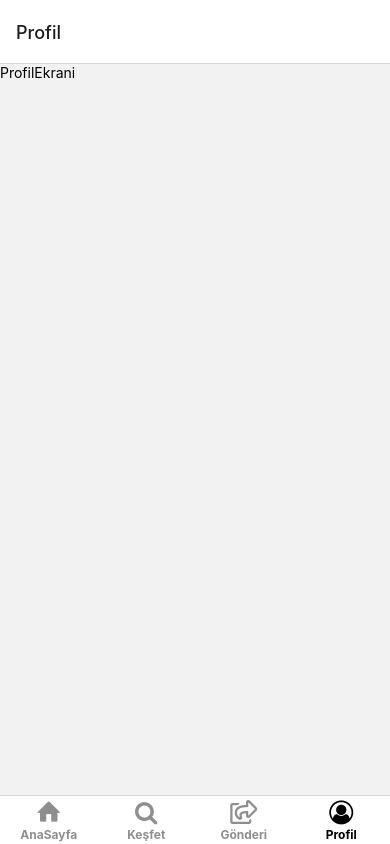
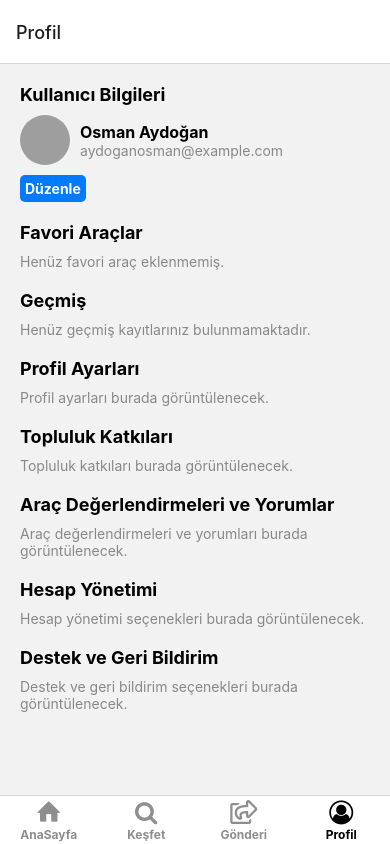
Before and after one commit to OsmanAydogan/AIToolsDemonsAppp, a React Native app: screen /Profil in a window 390 px wide. Built offline with nearby package versions, Linux system fonts and the light colour scheme; grey boxes are pictures that could not be loaded; what expo-web-browser would draw is missing.

Commit message:
Keşfet ekranı arama çubuğu ve profil ekranı genel taslağı hazırlandı

```diff
--- a/Apps/Screens/KesfetEkrani.jsx
+++ b/Apps/Screens/KesfetEkrani.jsx
@@ -1,12 +1,70 @@
-import { View, Text } from 'react-native'
-import React from 'react'
+import React, { useState, useEffect } from 'react';
+import { View, TextInput, StyleSheet, FlatList } from 'react-native';
+
+const yapayZekaAraclari = [
+];
 
 const KesfetEkrani = () => {
+  const [filtre, setFiltre] = useState('');
+  const [filtrelenmisAraclar, setFiltrelenmisAraclar] = useState(yapayZekaAraclari);
+
+  useEffect(() => {
+    if (filtre) {
+      const sonuclar = yapayZekaAraclari.filter((arac) =>
+        arac.adi.toLowerCase().includes(filtre.toLowerCase())
+      );
+      setFiltrelenmisAraclar(sonuclar);
+    } else {
+      setFiltrelenmisAraclar(yapayZekaAraclari);
+    }
+  }, [filtre]);
+
   return (
-    <View style={{ flex: 1, justifyContent: 'center', alignItems: 'center' }}>
-    <Text>Keşfet</Text>
-  </View>
-  )
-}
+    <View style={styles.container}>
+      <TextInput
+        style={styles.aramaCubugu}
+        placeholder="Araçları ara..."
+        value={filtre}
+        onChangeText={setFiltre}
+      />
+      <FlatList
+        data={filtrelenmisAraclar}
+        keyExtractor={(item) => item.id}
+        renderItem={({ item }) => (
+          <View style={styles.aracKutu}>
+            <TextInput
+              style={styles.aracAdi}
+              value={item.adi}
+              editable={false}
+            />
+          </View>
+        )}
+      />
+    </View>
+  );
+};
 
-export default KesfetEkrani
+const styles = StyleSheet.create({
+  container: {
+    flex: 1,
+    backgroundColor: '#fff',
+  },
+  aramaCubugu: {
+    height: 40,
+    borderColor: 'gray',
+    borderWidth: 1,
+    margin: 10,
+    borderRadius: 10,
+    padding: 10,
+  },
+  aracKutu: {
+    flexDirection: 'row',
+    padding: 10,
+    alignItems: 'center',
+  },
+  aracAdi: {
+    fontWeight: 'bold',
+  },
+});
+
+export default KesfetEkrani;
--- a/Apps/Screens/ProfilEkrani.jsx
+++ b/Apps/Screens/ProfilEkrani.jsx
@@ -1,10 +1,106 @@
-import { View, Text } from 'react-native'
-import React from 'react'
+import React from 'react';
+import { View, Text, StyleSheet, TouchableOpacity, Image } from 'react-native';
 
-export default function ProfilEkrani() {
+const ProfilEkrani = () => {
   return (
-    <View>
-      <Text>ProfilEkrani</Text>
+    <View style={styles.container}>
+      <View style={styles.section}>
+        <Text style={styles.sectionTitle}>Kullanıcı Bilgileri</Text>
+        <View style={styles.userInfo}>
+          <Image source={require('./../../assets/images/bg.jpg')} style={styles.profilePicture} />
+          <View>
+            <Text style={styles.userName}>Osman Aydoğan</Text>
+            <Text style={styles.userEmail}>aydoganosman@example.com</Text>
+          </View>
+        </View>
+        <TouchableOpacity style={styles.editButton}>
+          <Text style={styles.editButtonText}>Düzenle</Text>
+        </TouchableOpacity>
+      </View>
+
+      <View style={styles.section}>
+        <Text style={styles.sectionTitle}>Favori Araçlar</Text>
+        <Text style={styles.emptyMessage}>Henüz favori araç eklenmemiş.</Text>
+      </View>
+
+      <View style={styles.section}>
+        <Text style={styles.sectionTitle}>Geçmiş</Text>
+        <Text style={styles.emptyMessage}>Henüz geçmiş kayıtlarınız bulunmamaktadır.</Text>
+      </View>
+
+      <View style={styles.section}>
+        <Text style={styles.sectionTitle}>Profil Ayarları</Text>
+        <Text style={styles.emptyMessage}>Profil ayarları burada görüntülenecek.</Text>
+      </View>
+
+      <View style={styles.section}>
+        <Text style={styles.sectionTitle}>Topluluk Katkıları</Text>
+        <Text style={styles.emptyMessage}>Topluluk katkıları burada görüntülenecek.</Text>
+      </View>
+
+      <View style={styles.section}>
+        <Text style={styles.sectionTitle}>Araç Değerlendirmeleri ve Yorumlar</Text>
+        <Text style={styles.emptyMessage}>Araç değerlendirmeleri ve yorumları burada görüntülenecek.</Text>
+      </View>
+
+      <View style={styles.section}>
+        <Text style={styles.sectionTitle}>Hesap Yönetimi</Text>
+        <Text style={styles.emptyMessage}>Hesap yönetimi seçenekleri burada görüntülenecek.</Text>
+      </View>
+
+      <View style={styles.section}>
+        <Text style={styles.sectionTitle}>Destek ve Geri Bildirim</Text>
+        <Text style={styles.emptyMessage}>Destek ve geri bildirim seçenekleri burada görüntülenecek.</Text>
+      </View>
     </View>
-  )
-}
+  );
+};
+
+const styles = StyleSheet.create({
+  container: {
+    flex: 1,
+    padding: 20,
+  },
+  section: {
+    marginBottom: 20,
+  },
+  sectionTitle: {
+    fontSize: 18,
+    fontWeight: 'bold',
+    marginBottom: 10,
+  },
+  userInfo: {
+    flexDirection: 'row',
+    alignItems: 'center',
+    marginBottom: 10,
+  },
+  profilePicture: {
+    width: 50,
+    height: 50,
+    borderRadius: 25,
+    marginRight: 10,
+  },
+  userName: {
+    fontSize: 16,
+    fontWeight: 'bold',
+  },
+  userEmail: {
+    fontSize: 14,
+    color: '#888',
+  },
+  editButton: {
+    backgroundColor: '#007bff',
+    padding: 5,
+    borderRadius: 5,
+    alignSelf: 'flex-start',
+  },
+  editButtonText: {
+    color: '#fff',
+    fontWeight: 'bold',
+  },
+  emptyMessage: {
+    color: '#888',
+  },
+});
+
+export default ProfilEkrani;
```
